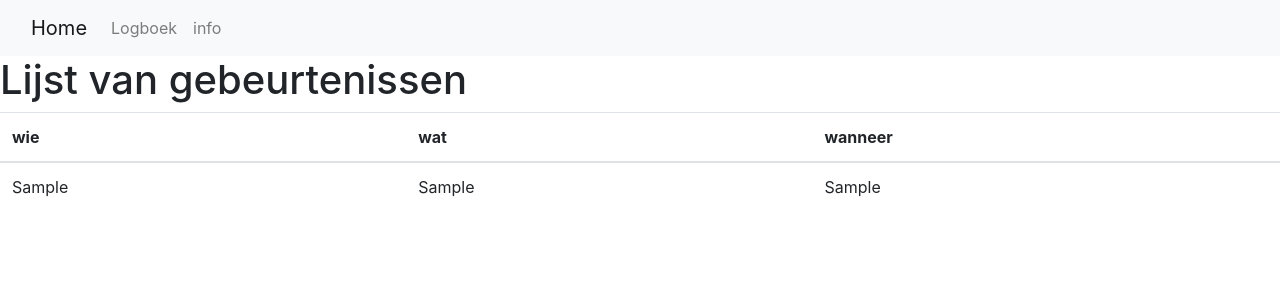
After one commit to SpilledFungus69/Smart-Home-Systeem---webpagina, a PHP site: page /php_website/Logboek.php in a window 1280 px wide. The commit adds this page. Shown: the top 300 px of the page. Run offline with PHP 8.4, Linux system fonts and the light colour scheme; tables that the repository leaves empty or names only in its code hold one stand-in row (values such as "Sample post").

Commit message:
extra pagina's toegevoegd
extra pagina's toegevoegd, navbar gemaakt, table met tijd van gebeurtenissen wie het deed en wat diegene deed

```diff
--- a/Login/db_conn.php
+++ b/Login/db_conn.php
@@ -1,7 +1,7 @@
 <?php
 $sname= "localhost";
 $username= "root";
-$password ="root";
+$password ="";
 $dbname ="gebruikers";
 
 $conn = mysqli_connect($sname, $username, $password, $dbname);
--- a/Login/index.php
+++ b/Login/index.php
@@ -1,5 +1,5 @@
 <!DOCTYPE HTML>
-<html lang="en"<
+<html lang="en">
 <head>
 	<meta charset="UTF-8">
 	<meta name="viewport" content="width=device-width, initial-scale=1.0">
--- /dev/null
+++ b/Login/php_website/Logboek.php
@@ -0,0 +1,59 @@
+<?php include "../db_conn.php"?>
+
+<!DOCTYPE html>
+<html lang="en">
+<head>
+    <meta charset="UTF-8">
+    <meta name="viewport" content="width=device-width, initial-scale=1.0">
+    <title>logboek</title>
+    <link rel="stylesheet" href="https://cdn.jsdelivr.net/npm/bootstrap@4.3.1/dist/css/bootstrap.min.css" integrity="sha384-ggOyR0iXCbMQv3Xipma34MD+dH/1fQ784/j6cY/iJTQUOhcWr7x9JvoRxT2MZw1T" crossorigin="anonymous">
+</head>
+<nav class="navbar navbar-expand-lg navbar-light bg-light">
+  <div class="container-fluid">
+    <a class="navbar-brand" href="index.php">Home</a>
+    <div class="collapse navbar-collapse" id="navbarNav">
+      <ul class="navbar-nav">
+        <li class="nav-item">
+          <a class="nav-link" href="Logboek.php">Logboek</a>
+        </li>
+        <li class="nav-item">
+          <a class="nav-link" href="info.php">info</a>
+        </li>
+      </ul>
+    </div>
+  </div>
+</nav>
+<body>
+    <!-- lijst van gebeurtenissen die gebeurt zijn door het aan en uitzetten van de lampen en de gordijnen open en dicht doen -->
+    <h1>Lijst van gebeurtenissen</h1>
+<table class="table">
+    <thread>
+        <tr>
+            <th>wie</th>
+            <th>wat</th>
+            <th>wanneer</th>
+        </tr>
+    </tread>
+    <tbody>
+    <?php
+    // sql query die alles pakt van de table van de database (logboek) en zet die daarna in de table op de website
+    $sql = "SELECT * FROM logboek";
+    $result = mysqli_query($conn, $sql);
+
+    while($row = $result->fetch_assoc()){
+        echo "<tr>
+        <td> " .  $row["wie"] . "</td>
+        <td> " . $row["wat"] . "</td>
+        <td> " . $row["wanneer"] . "</td>
+
+
+        ";
+    }
+
+    ?>
+    </tbody>
+</table>
+
+
+</body>
+</html>
```
Also changed, not shown: Login/php_website/index.php (+30 -7 lines), Login/php_website/info.php (added, +28 -0 lines).
